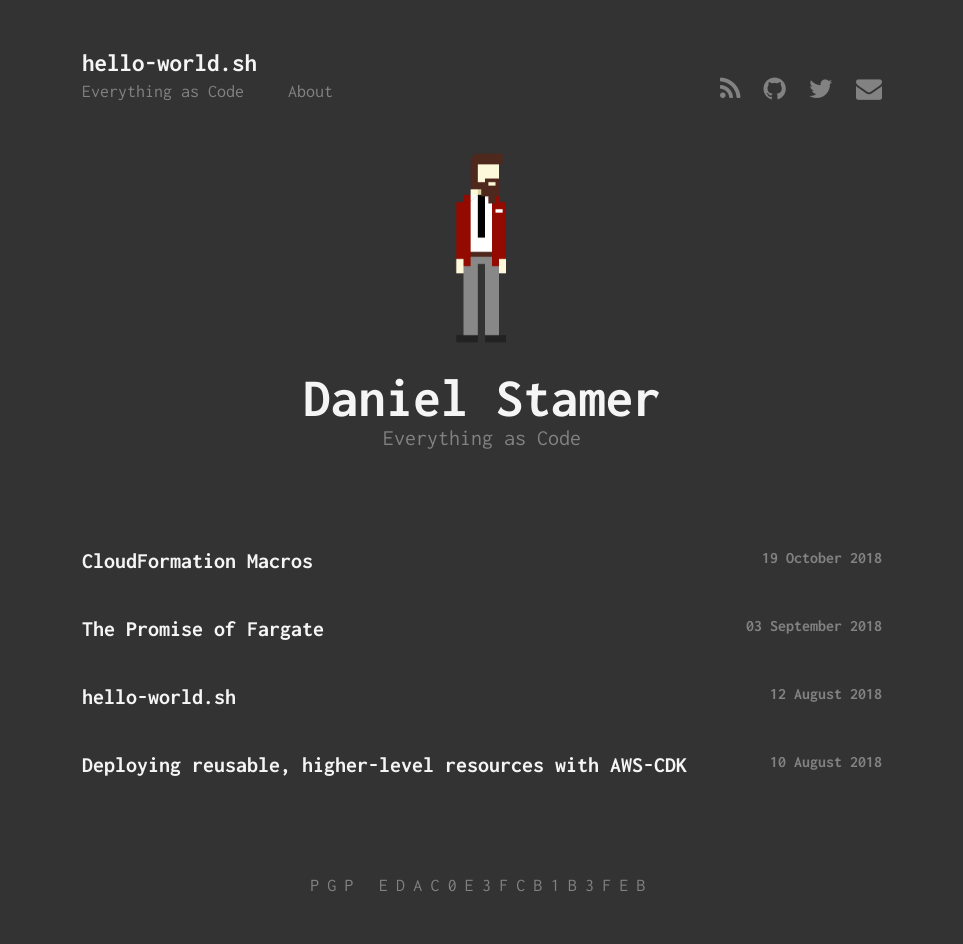
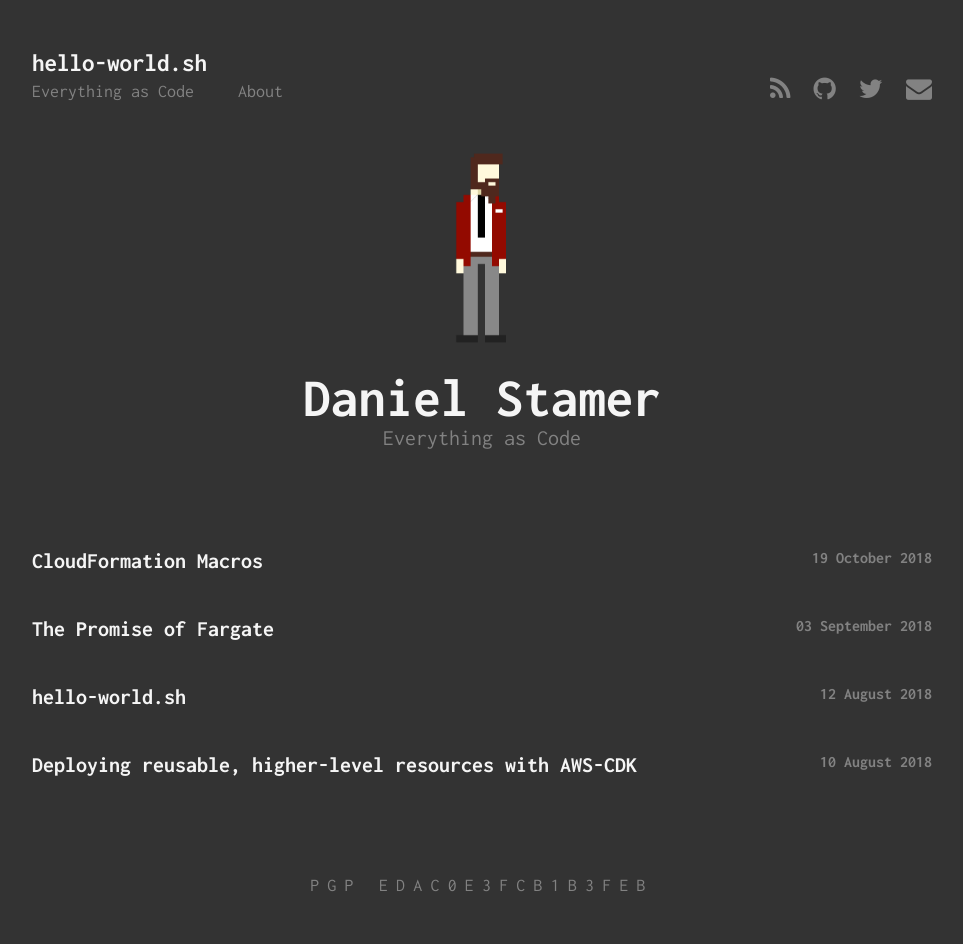
Before and after one commit to helloworlddan/hello-world.sh, a Jekyll site: the page built from site/index.html, in a window 1280 px wide. Shown: the whole page, without its empty margins (158-1121 px from the left). Built offline with Jekyll 4.4.1, drawn with Linux system fonts in a browser that asks for light colours.

Commit message:
widen content wrapper to 900px
Signed-off-by: Daniel Stamer <daniel.stamer@cloudreach.com>

```diff
--- a/site/_sass/_default.scss
+++ b/site/_sass/_default.scss
@@ -65,7 +65,7 @@ strong {
 
 /* =Header */
 .wrapper {
-    max-width: 800px;
+    max-width: 900px;
     margin: 50px auto;
 }
 
```
